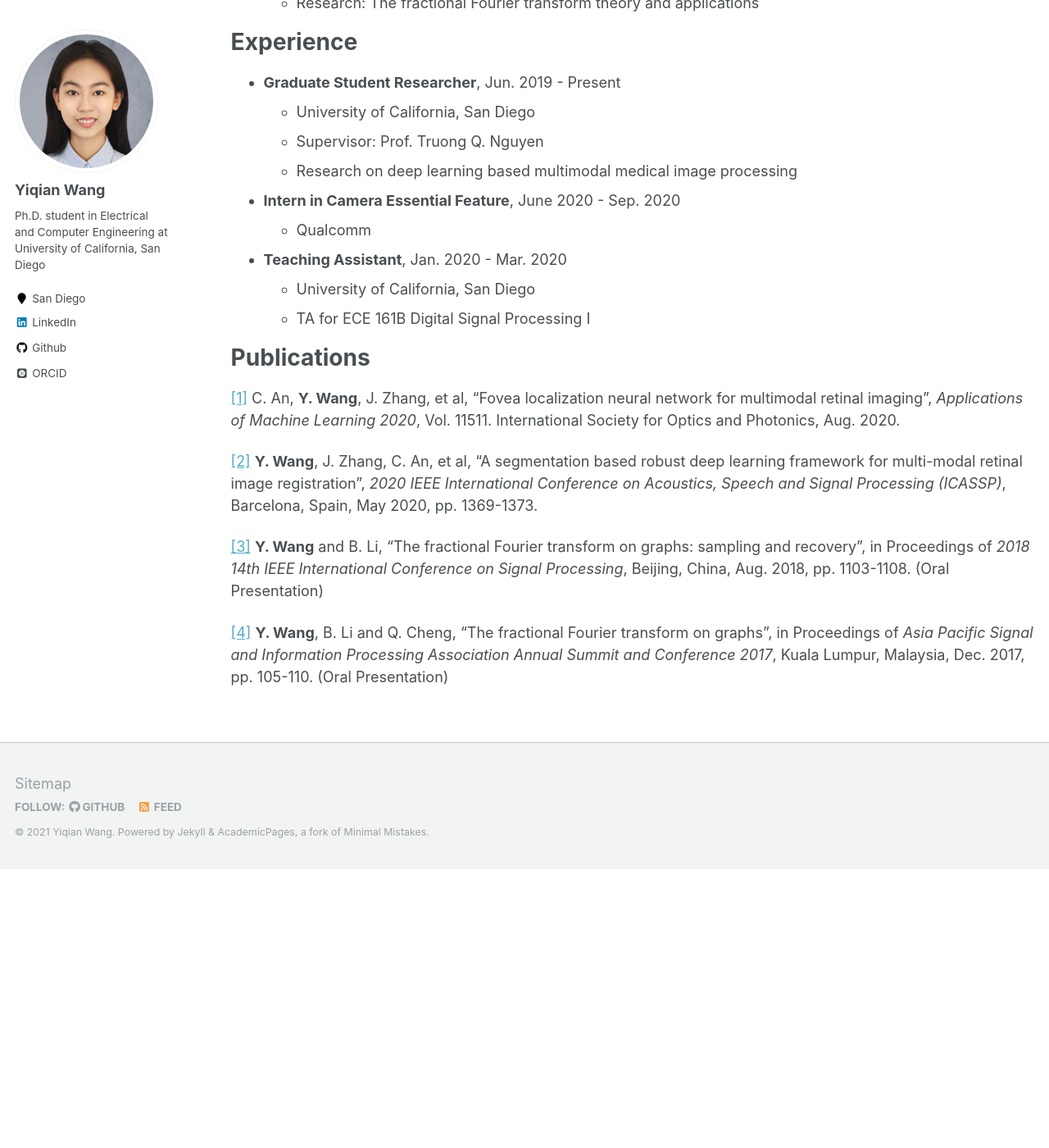
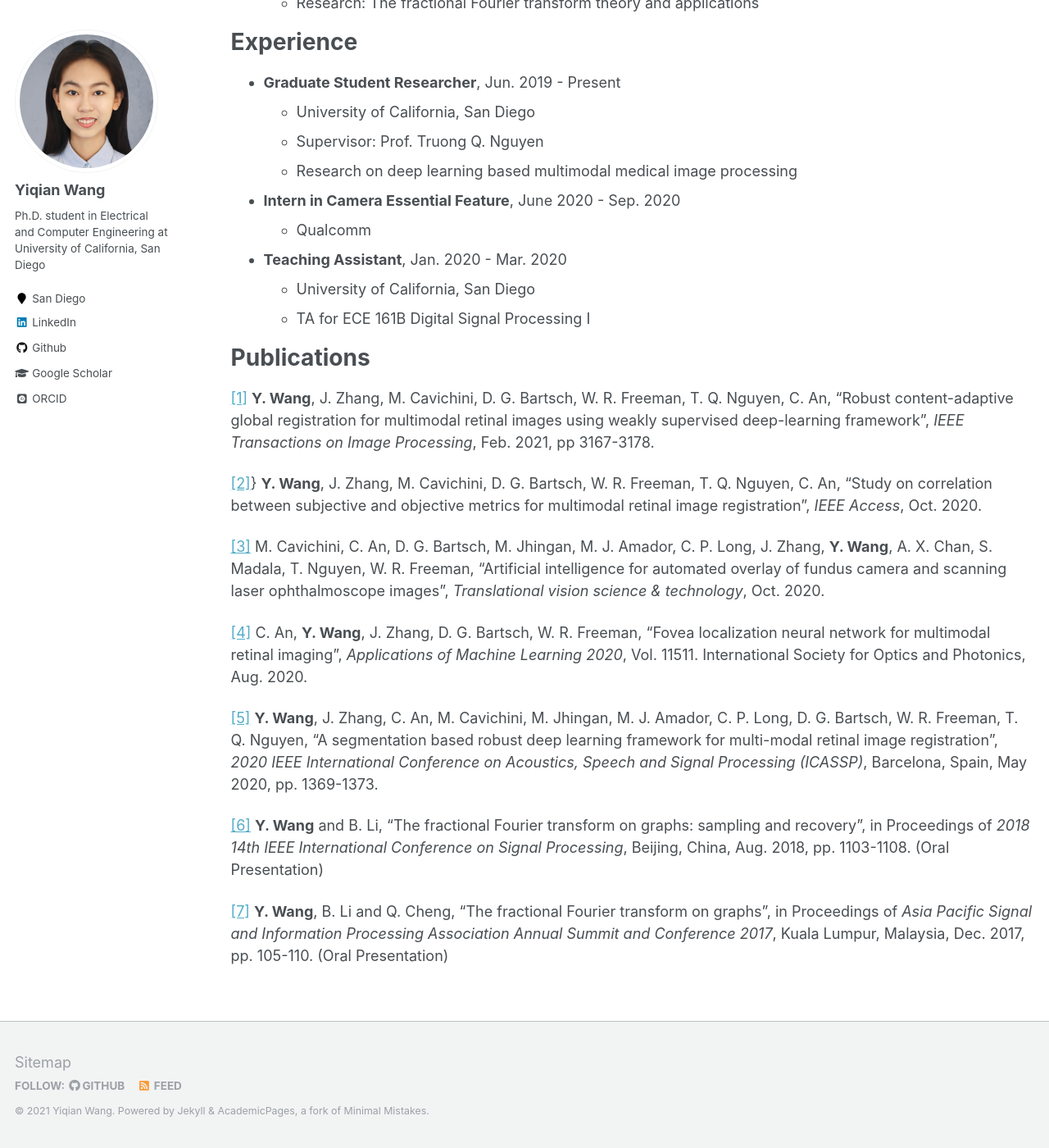
Before and after one commit to yiqian-wang/yiqian-wang.github.io, a Jekyll site: the page built from _pages/cv.md, in a window 1280 px wide and 1400 px high, scrolled down 474 px. Shown: the whole window at 82% size. Built offline with Jekyll 4.4.1, drawn with Linux system fonts in a browser that asks for light colours; some web fonts are replaced; before the commit the page ends 1534 px from its top, so only the background shows below that.

Commit message:
Update publications

```diff
--- a/_config.yml
+++ b/_config.yml
@@ -86,7 +86,7 @@ author:
   location         : "San Diego"
   employer         :
   pubmed           : # "https://www.ncbi.nlm.nih.gov/pubmed/?term=john+snow"
-  googlescholar    : # "http://yourfullgooglescholarurl.com"
+  googlescholar    : https://scholar.google.com/citations?user=PBLq5PoAAAAJ&hl=en&authuser=1
   email            :
   researchgate     :  # example: "https://www.researchgate.net/profile/yourprofile"
   uri              :
--- a/_pages/cv.md
+++ b/_pages/cv.md
@@ -39,10 +39,16 @@ Experience
 
 Publications
 ======
-[[1]](https://doi.org/10.1117/12.2569858)  C. An, **Y. Wang**, J. Zhang, et al, "Fovea localization neural network for multimodal retinal imaging", *Applications of Machine Learning 2020*, Vol. 11511. International Society for Optics and Photonics, Aug. 2020.
+[[1]](https://ieeexplore.ieee.org/abstract/document/9357976) **Y. Wang**, J. Zhang, M. Cavichini, D. G. Bartsch, W. R. Freeman, T. Q. Nguyen, C. An, "Robust content-adaptive global registration for multimodal retinal images using weakly supervised deep-learning framework", *IEEE Transactions on Image Processing*, Feb. 2021, pp 3167-3178.
 
-[[2]](/publication/2020-05-Segmentation_retina_registration) **Y. Wang**, J. Zhang, C. An, et al, "A segmentation based robust deep learning framework for multi-modal retinal image registration", *2020 IEEE International Conference on Acoustics, Speech and Signal Processing (ICASSP)*, Barcelona, Spain, May 2020, pp. 1369-1373.
+[[2]](https://ieeexplore.ieee.org/stamp/stamp.jsp?arnumber=9233401)} **Y. Wang**, J. Zhang, M. Cavichini, D. G. Bartsch, W. R. Freeman, T. Q. Nguyen, C. An, "Study on correlation between subjective and objective metrics for multimodal retinal image registration", *IEEE Access*, Oct. 2020.
 
-[[3]](/publication/2018-07-GFRFT_samp) **Y. Wang** and B. Li, "The fractional Fourier transform on graphs: sampling and recovery", in Proceedings of *2018 14th IEEE International Conference on Signal Processing*, Beijing, China, Aug. 2018, pp. 1103-1108. (Oral Presentation)
+[[3]](https://tvst.arvojournals.org/article.aspx?articleid=2770938) M. Cavichini, C. An, D. G. Bartsch, M. Jhingan, M. J. Amador, C. P. Long, J. Zhang, **Y. Wang**, A. X. Chan, S. Madala, T. Nguyen, W. R. Freeman, "Artificial intelligence for automated overlay of fundus camera and scanning laser ophthalmoscope images", *Translational vision science & technology*, Oct. 2020.
 
-[[4]](/publication/2017-12-GFRFT) **Y. Wang**, B. Li and Q. Cheng, "The fractional Fourier transform on graphs", in Proceedings of *Asia Pacific Signal and Information Processing Association Annual Summit and Conference 2017*, Kuala Lumpur, Malaysia, Dec. 2017, pp. 105-110. (Oral Presentation)
+[[4]](https://doi.org/10.1117/12.2569858)  C. An, **Y. Wang**, J. Zhang, D. G. Bartsch, W. R. Freeman, "Fovea localization neural network for multimodal retinal imaging", *Applications of Machine Learning 2020*, Vol. 11511. International Society for Optics and Photonics, Aug. 2020.
+
+[[5]](/publication/2020-05-Segmentation_retina_registration) **Y. Wang**, J. Zhang, C. An, M. Cavichini, M. Jhingan, M. J. Amador, C. P. Long, D. G. Bartsch, W. R. Freeman, T. Q. Nguyen, "A segmentation based robust deep learning framework for multi-modal retinal image registration", *2020 IEEE International Conference on Acoustics, Speech and Signal Processing (ICASSP)*, Barcelona, Spain, May 2020, pp. 1369-1373.
+
+[[6]](/publication/2018-07-GFRFT_samp) **Y. Wang** and B. Li, "The fractional Fourier transform on graphs: sampling and recovery", in Proceedings of *2018 14th IEEE International Conference on Signal Processing*, Beijing, China, Aug. 2018, pp. 1103-1108. (Oral Presentation)
+
+[[7]](/publication/2017-12-GFRFT) **Y. Wang**, B. Li and Q. Cheng, "The fractional Fourier transform on graphs", in Proceedings of *Asia Pacific Signal and Information Processing Association Annual Summit and Conference 2017*, Kuala Lumpur, Malaysia, Dec. 2017, pp. 105-110. (Oral Presentation)
```
Also changed, not shown: _includes/archive-publications.html (added, +60 -0 lines), _pages/publications.md (+1 -1 lines).
